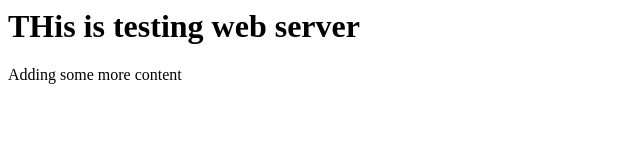
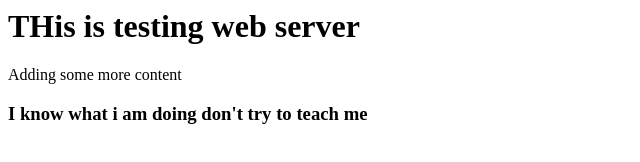
Before and after one commit to mansurali901/nginx, a plain HTML site: page index.html in a window 1280 px wide. Shown: the whole page, without its empty margins (0-640 px from the left). Drawn offline with Linux system fonts and the light colour scheme.

Commit message:
adding some rude content

```diff
--- a/index.html
+++ b/index.html
@@ -3,5 +3,6 @@
 <body>
 <h1> THis is testing web server </h1>
 <p> Adding some more content </p>
+<h3> I know what i am doing don't try to teach me </h3>
 </body>
 </html>
```
